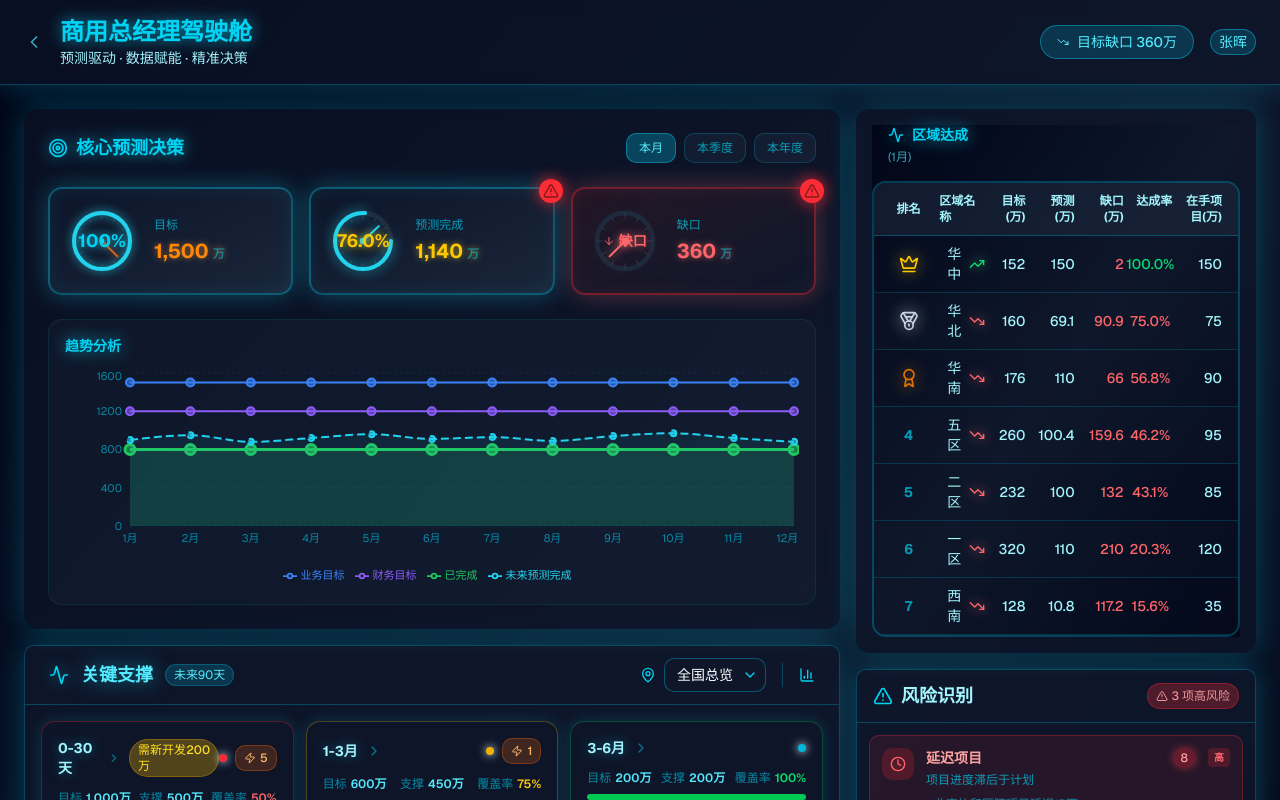
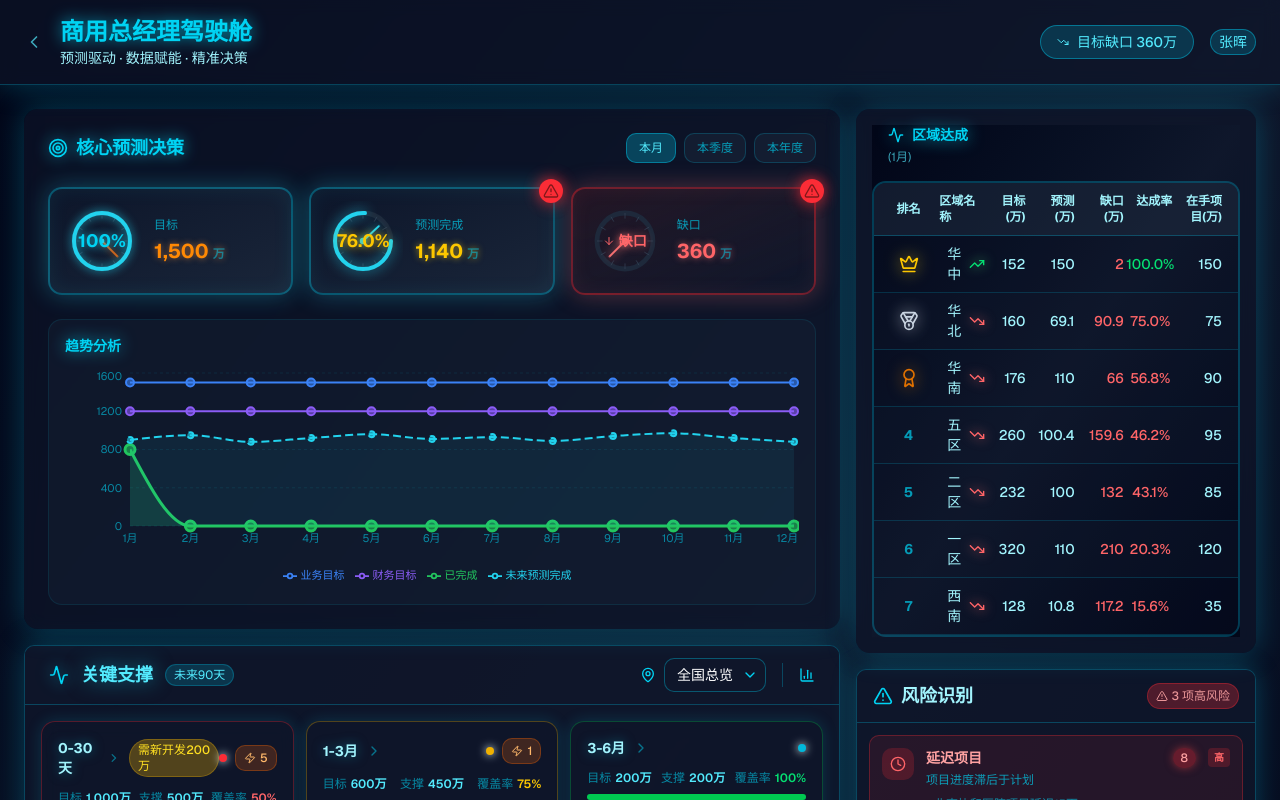
Before and after one commit to navylee1990/coze_jsc, a Next.js app: page /gm in a window 1280 px wide. Shown: the top 800 px of the page. Built offline with nearby package versions, Linux system fonts and the light colour scheme.

Commit message:
fix: 将趋势图已完成数据改为真实情况（1月800万，2-12月为0）

```diff
--- a/src/app/gm/page.tsx
+++ b/src/app/gm/page.tsx
@@ -99,22 +99,22 @@ const actionRecommendationsData: ActionItem[] = [
 
 // 预测趋势图数据
 // 当前时间：2026-1-24，只有1月有实际已完成数据（800万）
-// 为了让"已完成"也能形成绿色区域用于对比，将1月的800万延伸到12月作为参考线
+// 2-12月还未发生，已完成为0
 // 财务目标比业务目标小20%: 1500 * 0.8 = 1200
 // 预测完成比财务目标低15%~30%: 1200 * (0.7~0.85) = 840~1020万
 const forecastTrendData = [
   { month: '1月', businessTarget: 1500, financialTarget: 1200, completed: 800, forecast: 900 },
-  { month: '2月', businessTarget: 1500, financialTarget: 1200, completed: 800, forecast: 950 },
-  { month: '3月', businessTarget: 1500, financialTarget: 1200, completed: 800, forecast: 880 },
-  { month: '4月', businessTarget: 1500, financialTarget: 1200, completed: 800, forecast: 920 },
-  { month: '5月', businessTarget: 1500, financialTarget: 1200, completed: 800, forecast: 960 },
-  { month: '6月', businessTarget: 1500, financialTarget: 1200, completed: 800, forecast: 910 },
-  { month: '7月', businessTarget: 1500, financialTarget: 1200, completed: 800, forecast: 930 },
-  { month: '8月', businessTarget: 1500, financialTarget: 1200, completed: 800, forecast: 890 },
-  { month: '9月', businessTarget: 1500, financialTarget: 1200, completed: 800, forecast: 940 },
-  { month: '10月', businessTarget: 1500, financialTarget: 1200, completed: 800, forecast: 970 },
-  { month: '11月', businessTarget: 1500, financialTarget: 1200, completed: 800, forecast: 920 },
-  { month: '12月', businessTarget: 1500, financialTarget: 1200, completed: 800, forecast: 880 },
+  { month: '2月', businessTarget: 1500, financialTarget: 1200, completed: 0, forecast: 950 },
+  { month: '3月', businessTarget: 1500, financialTarget: 1200, completed: 0, forecast: 880 },
+  { month: '4月', businessTarget: 1500, financialTarget: 1200, completed: 0, forecast: 920 },
+  { month: '5月', businessTarget: 1500, financialTarget: 1200, completed: 0, forecast: 960 },
+  { month: '6月', businessTarget: 1500, financialTarget: 1200, completed: 0, forecast: 910 },
+  { month: '7月', businessTarget: 1500, financialTarget: 1200, completed: 0, forecast: 930 },
+  { month: '8月', businessTarget: 1500, financialTarget: 1200, completed: 0, forecast: 890 },
+  { month: '9月', businessTarget: 1500, financialTarget: 1200, completed: 0, forecast: 940 },
+  { month: '10月', businessTarget: 1500, financialTarget: 1200, completed: 0, forecast: 970 },
+  { month: '11月', businessTarget: 1500, financialTarget: 1200, completed: 0, forecast: 920 },
+  { month: '12月', businessTarget: 1500, financialTarget: 1200, completed: 0, forecast: 880 },
 ];
 
 // 大区维度数据
```
